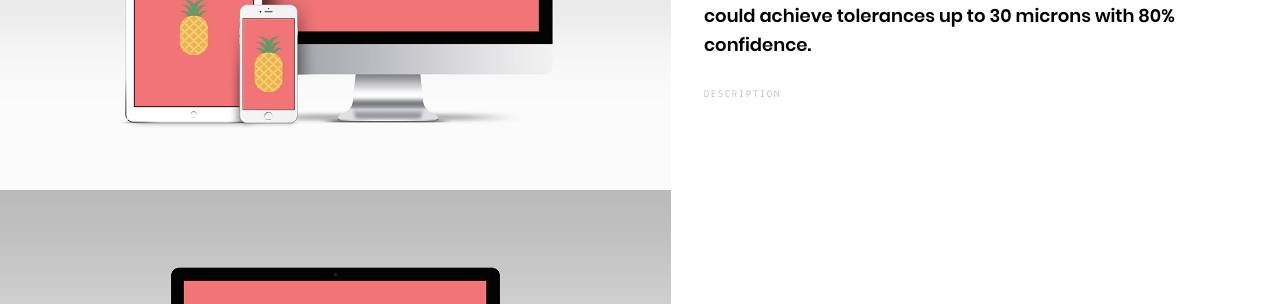
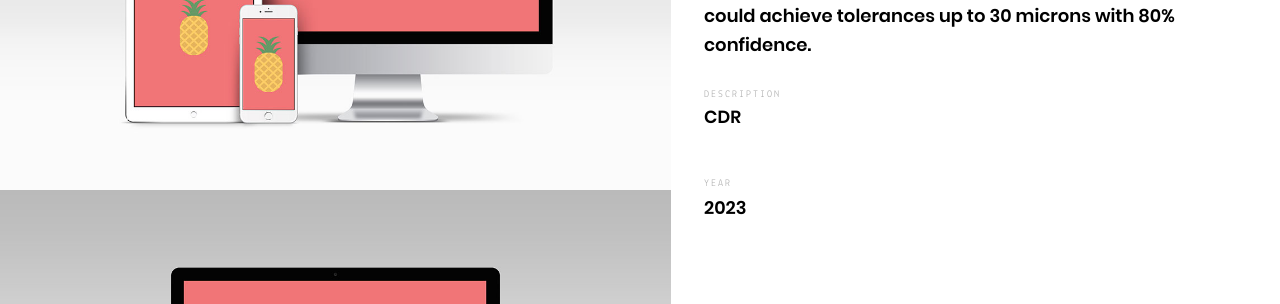
Before and after one commit to amdapoz/portfolio, a Jekyll site: the page built from _posts/projects/2023-06-02-cdr.md, in a window 1280 px wide and 1400 px high. Shown: the part 307-611 px from the top of the window. Built offline with Jekyll 4.4.1, drawn with Linux system fonts in a browser that asks for light colours.

Commit message:
Update _layout.scss

```diff
--- a/assets/scss/_layout.scss
+++ b/assets/scss/_layout.scss
@@ -169,7 +169,7 @@
 	}
 
 	article {
-		margin-bottom: 3rem;
+		margin-bottom: 20rem;
 
 		@media (min-width: $breakpoint-medium) {
 			float: right;
@@ -222,8 +222,6 @@
 		font-weight: lighter;
 		line-height: 1.4;
 		letter-spacing: 0.01rem;
-		margin-bottom: -2rem;
-		margin-top: 100rem;
 		a {
 			text-decoration: underline;
 		}
```
